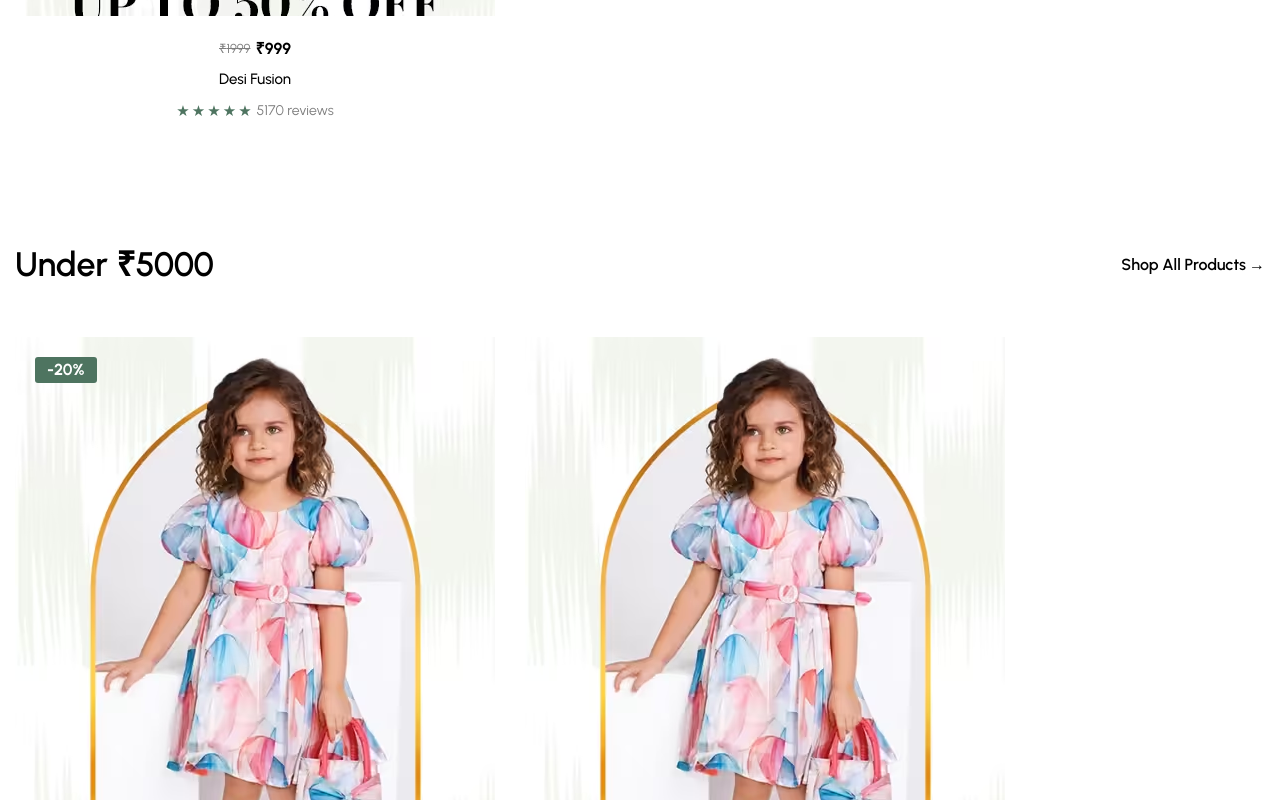
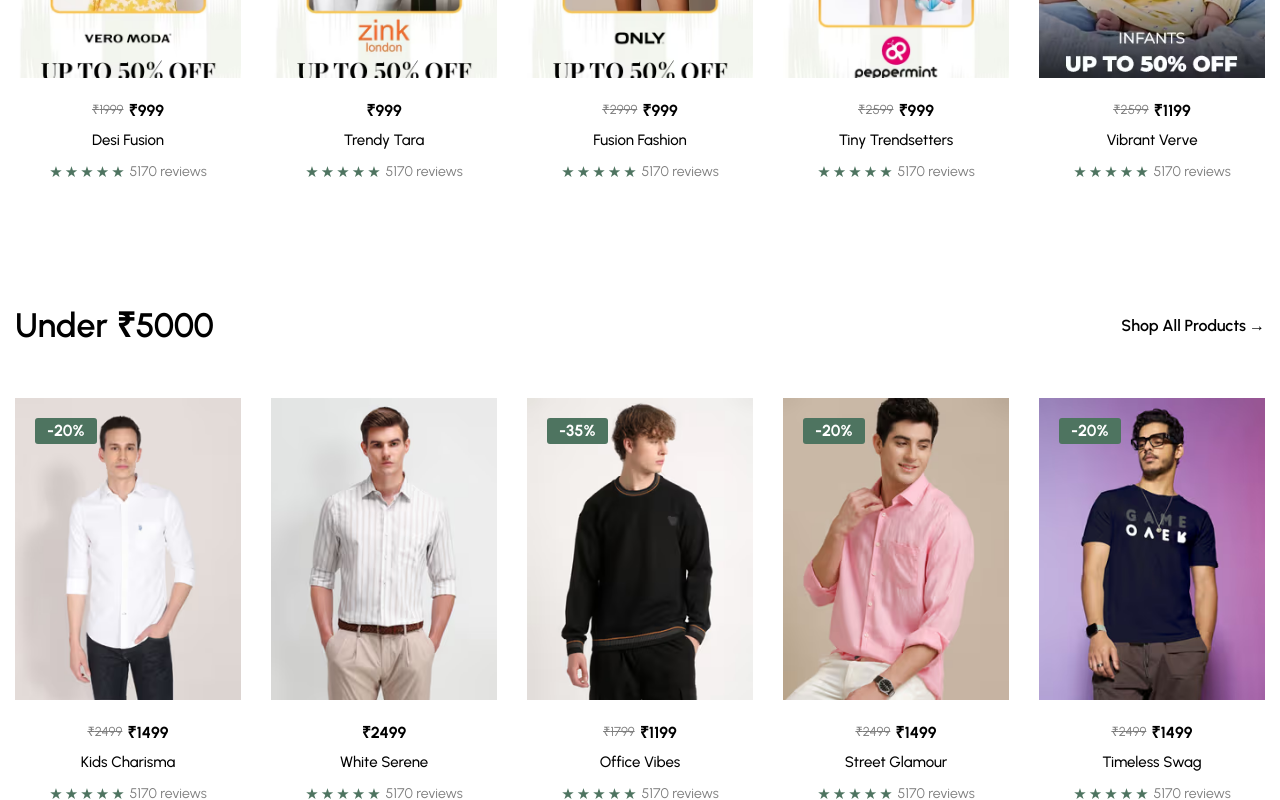
Before and after one commit to saheb-ul-lah/Urban-Hype-Final, a React (Vite) app: page / in a window 1280 px wide. Shown: the part 2040-2840 px from the top of the page. Built offline with nearby package versions, Linux system fonts and the light colour scheme.

Commit message:
Little changes in images size and other things

```diff
--- a/src/App.css
+++ b/src/App.css
@@ -574,7 +574,8 @@
   }
 
   .hero-card .card-content {
-    height: 300px;
+    /* Hero image card */
+    height: 700px;
   }
 
   /*-----------------------------------*\
--- a/src/components/Footer/Footer.jsx
+++ b/src/components/Footer/Footer.jsx
@@ -102,9 +102,9 @@ const Footer = () => {
                   required
                   className="email-field"
                 />
-                <button type="submit" className="btn btn-primary">
+                {/* <button type="submit" className="btn btn-primary">
                   Subscribe
-                </button>
+                </button> */}
               </form>
             </div>
           </div>
--- a/src/components/Shop/Shop.jsx
+++ b/src/components/Shop/Shop.jsx
@@ -1,6 +1,20 @@
 import React from 'react';
 import fest1 from "../../assets/images/fest/fest1.avif";
-import fest4 from "../../assets/images/fest/fest4.avif"; // Make sure the file extension is correct
+import fest2 from "../../assets/images/fest/fest2.avif";
+import fest3 from "../../assets/images/fest/fest3.avif";
+import fest4 from "../../assets/images/fest/fest4.avif";
+import fest5 from "../../assets/images/fest/fest5.avif";
+import fest6 from "../../assets/images/fest/fest6.avif";
+
+import fashion1 from "../../assets/images/fest/fashion-1.avif";
+import fashion2 from "../../assets/images/fest/fashion-2.avif";
+import fashion3 from "../../assets/images/fest/fashion-3.avif";
+import fashion4 from "../../assets/images/fest/fashion-4.avif";
+import fashion5 from "../../assets/images/fest/fashion-5.avif";
+// import fashion6 from "../../assets/images/fest/fashion-6.avif";
+import { FaShoppingCart } from "react-icons/fa";
+import { IoMdHeart } from "react-icons/io";
+import { IoGitCompare } from "react-icons/io5";
 
 const ShopCard = ({ image, discount, price, originalPrice, title, rating, reviews }) => (
   <li className="scrollbar-item">
@@ -16,9 +30,9 @@ const ShopCard = ({ image, discount, price, originalPrice, title, rating, review
         />
         {discount && <span className="badge" aria-label={`${discount}% off`}>-{discount}%</span>}
         <div className="card-actions">
-          <button className="action-btn" aria-label="add to cart">🛍️</button>
-          <button className="action-btn" aria-label="add to wishlist">🤍</button>
-          <button className="action-btn" aria-label="compare">🔁</button>
+          <div style={{padding:"0px 0px", backgroundColor:"white"}}><button style={{fontSize:"18px", width:"50px"}} className="action-btn" aria-label="add to cart"><FaShoppingCart /></button></div>
+          <div style={{padding:"0px 0px", backgroundColor:"white"}}><button style={{fontSize:"18px", width:"50px"}} className="action-btn" aria-label="add to wishlist"><IoMdHeart /></button></div>
+          <div style={{padding:"0px 0px", backgroundColor:"white"}}><button style={{fontSize:"18px", width:"50px"}} className="action-btn" aria-label="compare"><IoGitCompare /></button></div>
         </div>
       </div>
       <div className="card-content">
@@ -71,13 +85,58 @@ const Shop = () => {
       title: "Desi Fusion",
       rating: 5,
       reviews: 5170
-    }
+    },
+    {
+      image: fest2, // Imported image
+      // discount: 20,
+      price: 999,
+      // originalPrice: 1999,
+      title: "Trendy Tara",
+      rating: 5,
+      reviews: 5170
+    },
+    {
+      image: fest3, // Imported image
+      discount: 20,
+      price: 999,
+      originalPrice: 2999,
+      title: "Fusion Fashion",
+      rating: 5,
+      reviews: 5170
+    },
+    {
+      image: fest4, // Imported image
+      discount: 20,
+      price: 999,
+      originalPrice: 2599,
+      title: "Tiny Trendsetters",
+      rating: 5,
+      reviews: 5170
+    },
+    {
+      image: fest5, // Imported image
+      discount: 20,
+      price: 1199,
+      originalPrice: 2599,
+      title: "Vibrant Verve",
+      rating: 5,
+      reviews: 5170
+    },
+    {
+      image: fest6, // Imported image
+      // discount: 20,
+      price: 1199,
+      // originalPrice: 1999,
+      title: "Glamour Gents",
+      rating: 5,
+      reviews: 5170
+    },
     // Add more bestseller items here
   ];
 
   const underFiveThousand = [
     {
-      image: fest4, // Imported image
+      image: fashion1, // Imported image
       discount: 20,
       price: 1499,
       originalPrice: 2499,
@@ -86,12 +145,48 @@ const Shop = () => {
       reviews: 5170
     },
     {
-      image: fest4, // Another product with same image
-      price: 1499,
-      title: "Kids Charisma",
+      image: fashion2, // Imported image
+      // discount: 20,
+      price: 2499,
+      // originalPrice: 3999,
+      title: "White Serene",
       rating: 5,
       reviews: 5170
-    }
+    },
+    {
+      image: fashion3, // Imported image
+      discount: 35,
+      price: 1199,
+      originalPrice: 1799,
+      title: "Office Vibes",
+      rating: 5,
+      reviews: 5170
+    },
+    {
+      image: fashion4, // Imported image
+      discount: 20,
+      price: 1499,
+      originalPrice: 2499,
+      title: "Street Glamour",
+      rating: 5,
+      reviews: 5170
+    },
+    {
+      image: fashion5, // Imported image
+      discount: 20,
+      price: 1499,
+      originalPrice: 2499,
+      title: "Timeless Swag",
+      rating: 5,
+      reviews: 5170
+    },
+    {
+      image: fest5, // Another product with same image
+      price: 1499,
+      title: "Childish Cherish",
+      rating: 5,
+      reviews: 5170
+    },
     // Add more items under 5000 here
   ];
 
```
